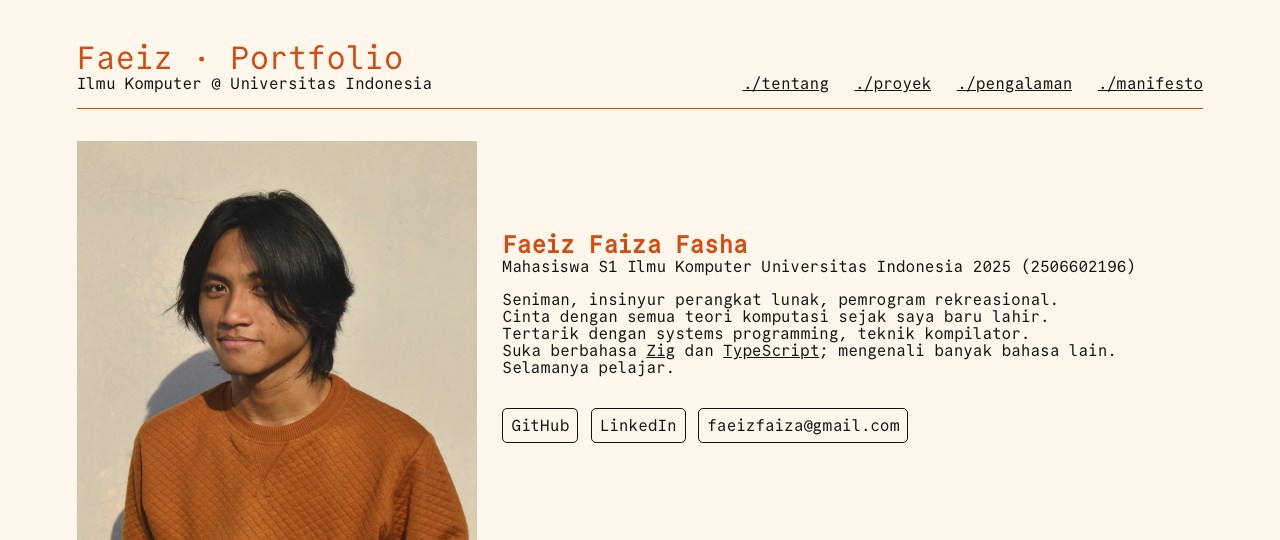
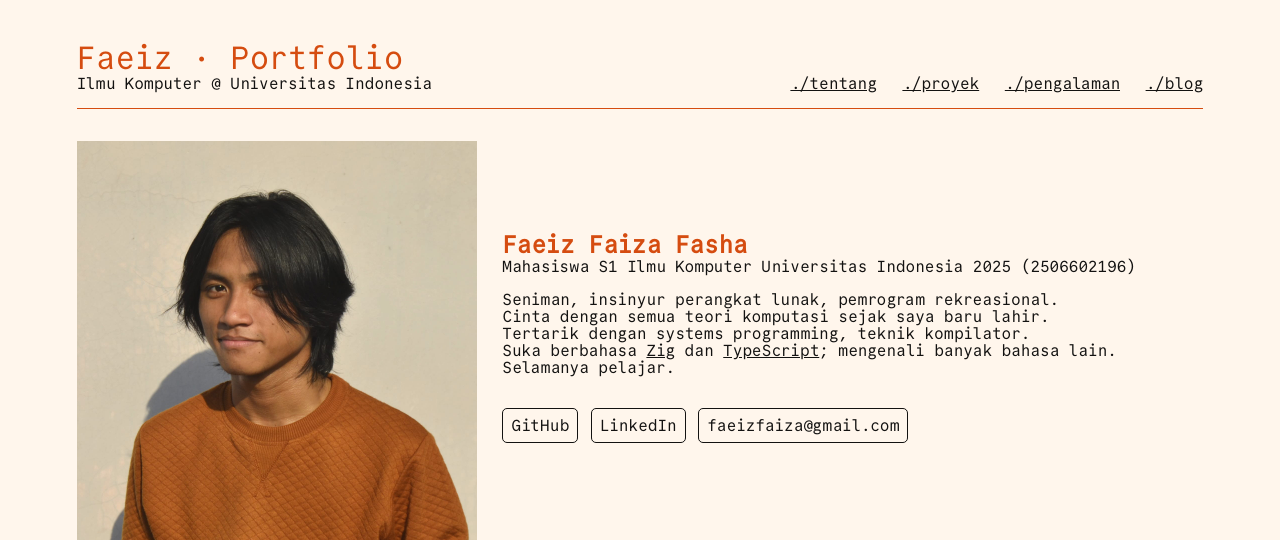
Before and after one commit to faeiz-ff/myportofolio, a Django app: page / in a window 1280 px wide. Shown: the top 540 px of the page. Run offline with Django 5.2, Linux system fonts and the light colour scheme.

Commit message:
feat: add blog list and blog post page

```diff
--- a/main/urls.py
+++ b/main/urls.py
@@ -1,6 +1,8 @@
 from django.urls import path
 
-from main.views import show_main, show_experience, show_project
+from main.views import show_blog_post, show_main, show_experience, \
+    show_project, \
+    show_blog
 
 app_name = "main"
 
@@ -8,4 +10,6 @@ urlpatterns = [
     path("", show_main, name="show_main"),
     path("pengalaman/", show_experience, name="show_experience"),
     path("proyek/", show_project, name="show_project"),
+    path("blog/", show_blog, name="show_blog"),
+    path("blog/<str:title>", show_blog_post, name="show_blog_post"),
 ]
--- a/main/views.py
+++ b/main/views.py
@@ -1,7 +1,10 @@
+from django.http import HttpRequest
 from django.shortcuts import render
 from django.utils.safestring import mark_safe
 
-from main.models import Experience, Project
+from main.models import Blog, Experience, Project
+
+from markdown import markdown
 
 
 def show_main(request):
@@ -36,3 +39,25 @@ def show_project(request):
     }
 
     return render(request, "project.html", context)
+
+
+def show_blog(request: HttpRequest):
+    context = {
+        "blog_list": Blog.objects.all(),
+    }
+    return render(request, "blog.html", context)
+
+
+def show_blog_post(request: HttpRequest, title: str):
+    blog = Blog.objects.get(title=title)
+
+    html_string = markdown(blog.text)
+    print(html_string)
+
+    context = {
+        "title": title,
+        "created_at": blog.created_at_str,
+        # DO CONSIDER THE SAFETY OF THIS HTML
+        "html": mark_safe(html_string)
+    }
+    return render(request, "blog_post.html", context)
--- a/templates/base.html
+++ b/templates/base.html
@@ -19,7 +19,7 @@
             <a href="{% url 'main:show_main' %}">./tentang</a>
             <a href="{% url 'main:show_project' %}">./proyek</a>
             <a href="{% url 'main:show_experience' %}">./pengalaman</a>
-            <a href="/manifesto">./manifesto</a>
+            <a href="{% url 'main:show_blog' %}">./blog</a>
         </nav>
     </header>
     <main>
```
Also changed, not shown: essay/Tugas2.md (+4 -0 lines), templates/blog.html (added, +19 -0 lines), templates/blog_post.html (added, +11 -0 lines).
